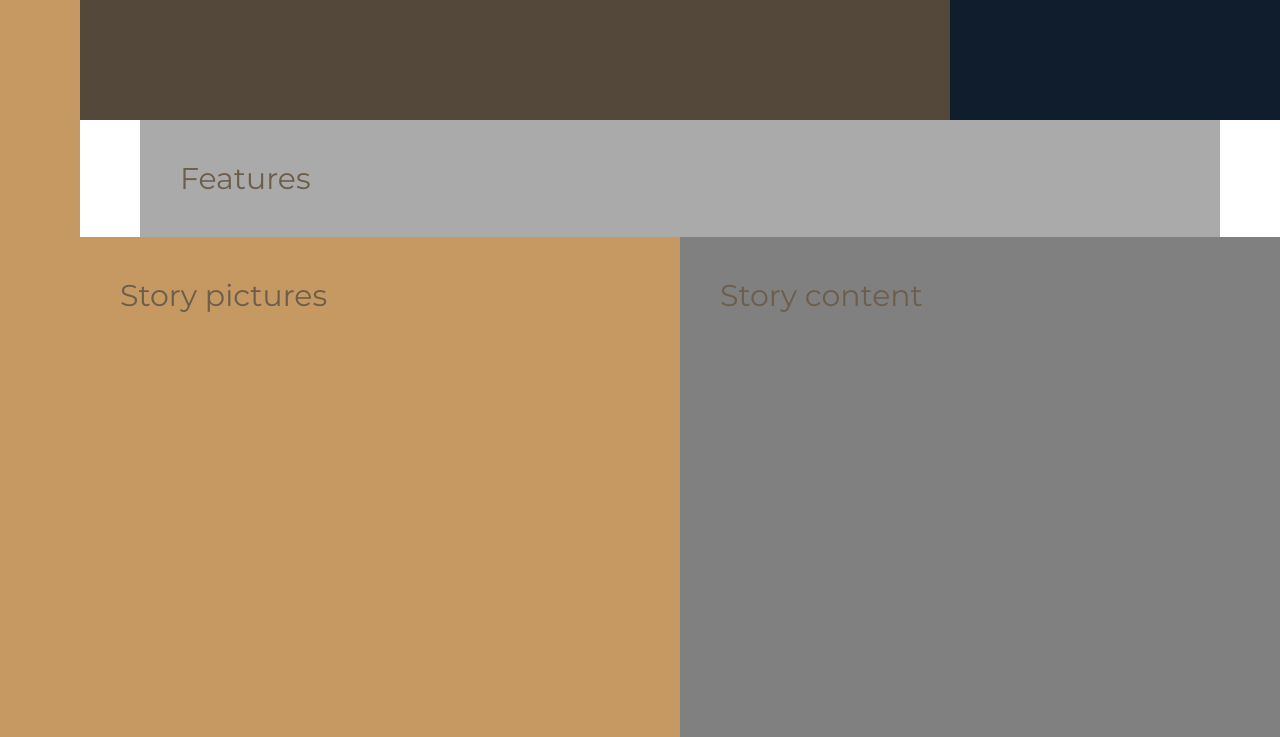
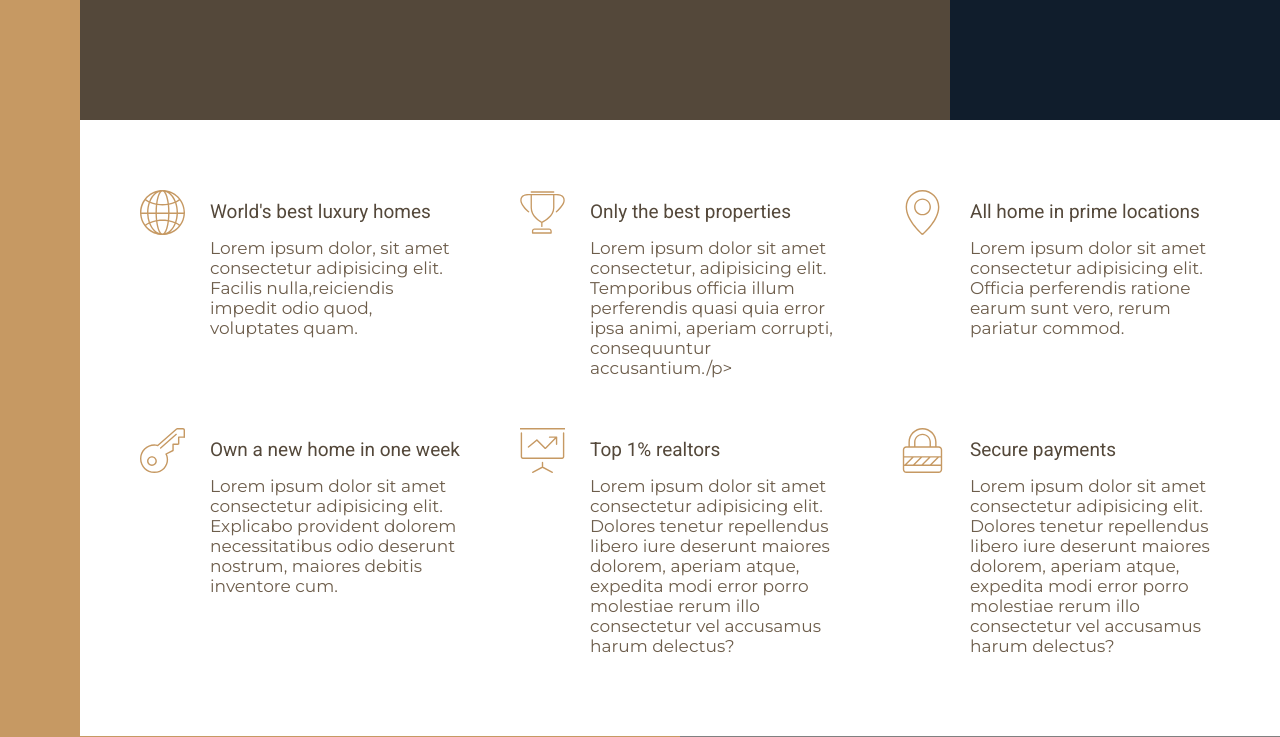
Before and after one commit to mhijack/realty-ui, a website: page index.html in a window 1280 px wide. Shown: the part 520-1257 px from the top of the page. Drawn offline with Linux system fonts and the light colour scheme.

Commit message:
style feature section

```diff
--- a/index.html
+++ b/index.html
@@ -29,10 +29,67 @@
         Top 3 realtors
     </div>
 
+    <!-- feature section -->
     <section class="features">
-        Features
+
+        <div class="feature">
+            <svg class="feature__icon">
+                <use xlink:href="img/sprite.svg#icon-global"></use>
+            </svg>
+            <h4 class="heading-4 heading-4--dark">World's best luxury homes</h4>
+            <p class="feature__text">Lorem ipsum dolor, sit amet consectetur adipisicing elit. Facilis nulla,reiciendis
+                impedit odio quod, voluptates quam.</p>
+        </div>
+
+        <div class="feature">
+            <svg class="feature__icon">
+                <use xlink:href="img/sprite.svg#icon-trophy"></use>
+            </svg>
+            <h4 class="heading-4 heading-4--dark">Only the best properties</h4>
+            <p class="feature__text">Lorem ipsum dolor sit amet consectetur, adipisicing elit. Temporibus officia illum
+                perferendis quasi quia error ipsa animi, aperiam corrupti, consequuntur accusantium./p>
+        </div>
+
+        <div class="feature">
+            <svg class="feature__icon">
+                <use xlink:href="img/sprite.svg#icon-map-pin"></use>
+            </svg>
+            <h4 class="heading-4 heading-4--dark">All home in prime locations</h4>
+            <p class="feature__text">Lorem ipsum dolor sit amet consectetur adipisicing elit. Officia perferendis
+                ratione earum sunt vero, rerum pariatur commod.</p>
+        </div>
+
+        <div class="feature">
+            <svg class="feature__icon">
+                <use xlink:href="img/sprite.svg#icon-key"></use>
+            </svg>
+            <h4 class="heading-4 heading-4--dark">Own a new home in one week</h4>
+            <p class="feature__text">Lorem ipsum dolor sit amet consectetur adipisicing elit. Explicabo provident
+                dolorem necessitatibus odio deserunt nostrum, maiores debitis inventore cum.</p>
+        </div>
+
+        <div class="feature">
+            <svg class="feature__icon">
+                <use xlink:href="img/sprite.svg#icon-presentation"></use>
+            </svg>
+            <h4 class="heading-4 heading-4--dark">Top 1% realtors</h4>
+            <p class="feature__text">Lorem ipsum dolor sit amet consectetur adipisicing elit. Dolores tenetur
+                repellendus libero iure deserunt maiores dolorem, aperiam atque, expedita modi error porro molestiae
+                rerum illo consectetur vel accusamus harum delectus?</p>
+        </div>
+
+        <div class="feature">
+            <svg class="feature__icon">
+                <use xlink:href="img/sprite.svg#icon-lock"></use>
+            </svg>
+            <h4 class="heading-4 heading-4--dark">Secure payments</h4>
+            <p class="feature__text">Lorem ipsum dolor sit amet consectetur adipisicing elit. Dolores tenetur
+                repellendus libero iure deserunt maiores dolorem, aperiam atque, expedita modi error porro molestiae
+                rerum illo consectetur vel accusamus harum delectus?</p>
+        </div>
+
     </section>
-
+    <!-- end feature section -->
     <div class="story__pictures">
         Story pictures
     </div>
--- a/sass/_base.scss
+++ b/sass/_base.scss
@@ -38,9 +38,4 @@ body {
     display: grid;
     grid-template-rows: 80vh min-content 40vw repeat(3, min-content);
     grid-template-columns: [sidebar-start] 8rem [sidebar-end full-start] minmax(6rem, 1fr) [center-start] repeat(8, [col-start] minmax(min-content, 14rem) [col-end]) [center-end] minmax(6rem, 1fr) [full-end];
-
-    & > * {
-        padding: 40px;
-        font-size: 3rem;
-    }
 }
--- a/sass/_features.scss
+++ b/sass/_features.scss
@@ -1,5 +1,36 @@
 .features {
-    background-color: $color-grey-light-2;
+    // background-color: $color-grey-light-2;
+
+    margin: 8rem 0;
 
     grid-column: center-start / center-end;
+
+    display: grid;
+    grid-template-columns: repeat(auto-fit, minmax(30rem, 1fr));
+    // grid-auto-flow: row dense;
+    grid-gap: 6rem;
+    align-items: start;
 }
+
+.feature {
+    display: grid;
+    grid-template-columns: min-content 1fr;
+    // grid-template-rows:
+    grid-row-gap: 1.5rem;
+    grid-column-gap: 2.5rem;
+
+    &__icon {
+        transform: translateY(-1rem);
+        height: 4.5rem;
+        width: 4.5rem;
+
+        fill: $color-primary;
+        grid-row: 1 / span 2;
+    }
+
+    &__text {
+        font-size: 1.7rem;
+
+        grid-column: 2 / 3;
+    }
+}
--- a/sass/_typography.scss
+++ b/sass/_typography.scss
@@ -0,0 +1,28 @@
+%heading {
+    font-family: $font-display;
+    font-weight: 400;
+}
+
+.heading-1 {
+    @extend %heading;
+}
+
+.heading-2 {
+    @extend %heading;
+}
+
+.heading-3 {
+    @extend %heading;
+}
+.heading-4 {
+    @extend %heading;
+    font-size: 1.9rem;
+
+    &--light {
+        color: $color-grey-light-1;
+    }
+
+    &--dark {
+        color: $color-grey-dark-1;
+    }
+}
```
Also changed, not shown: public/style.css.
